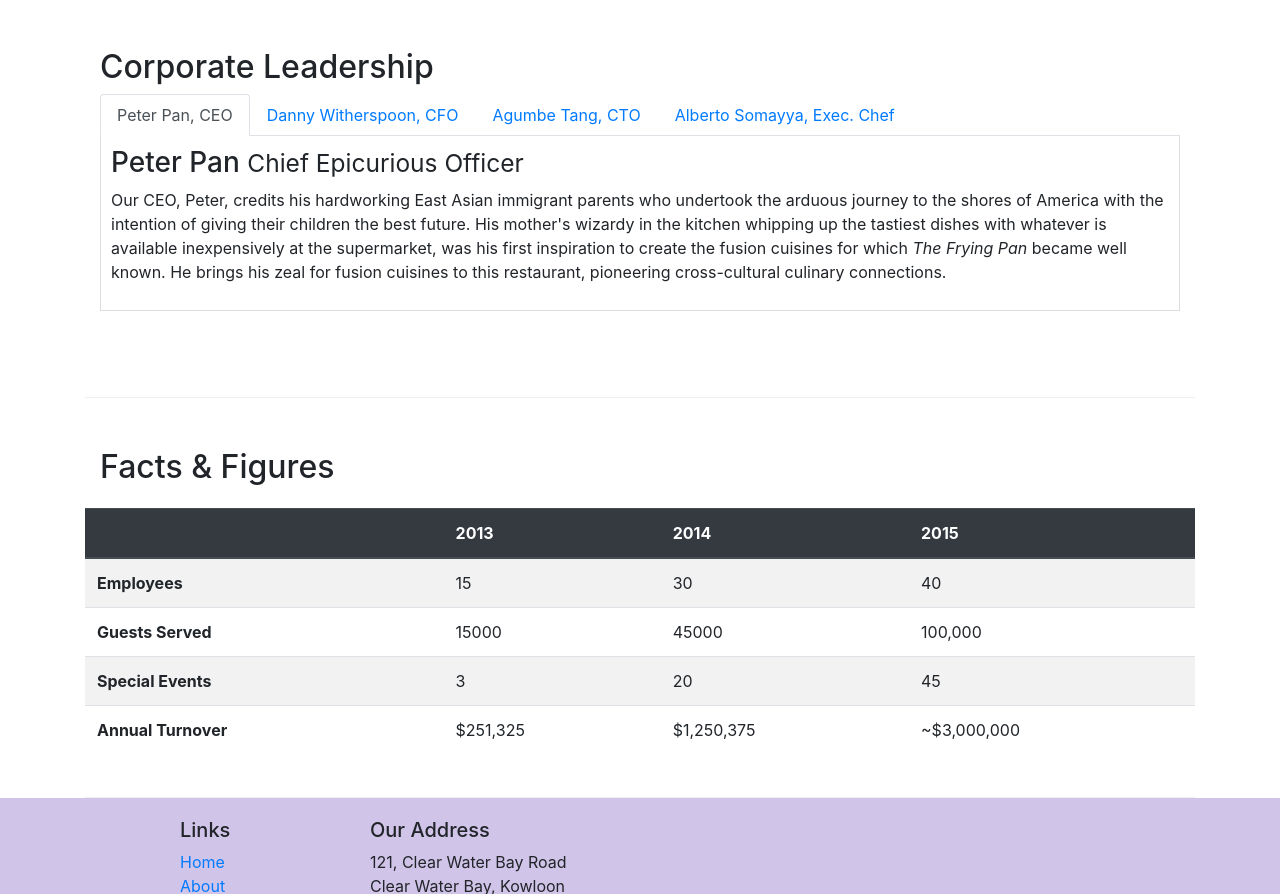
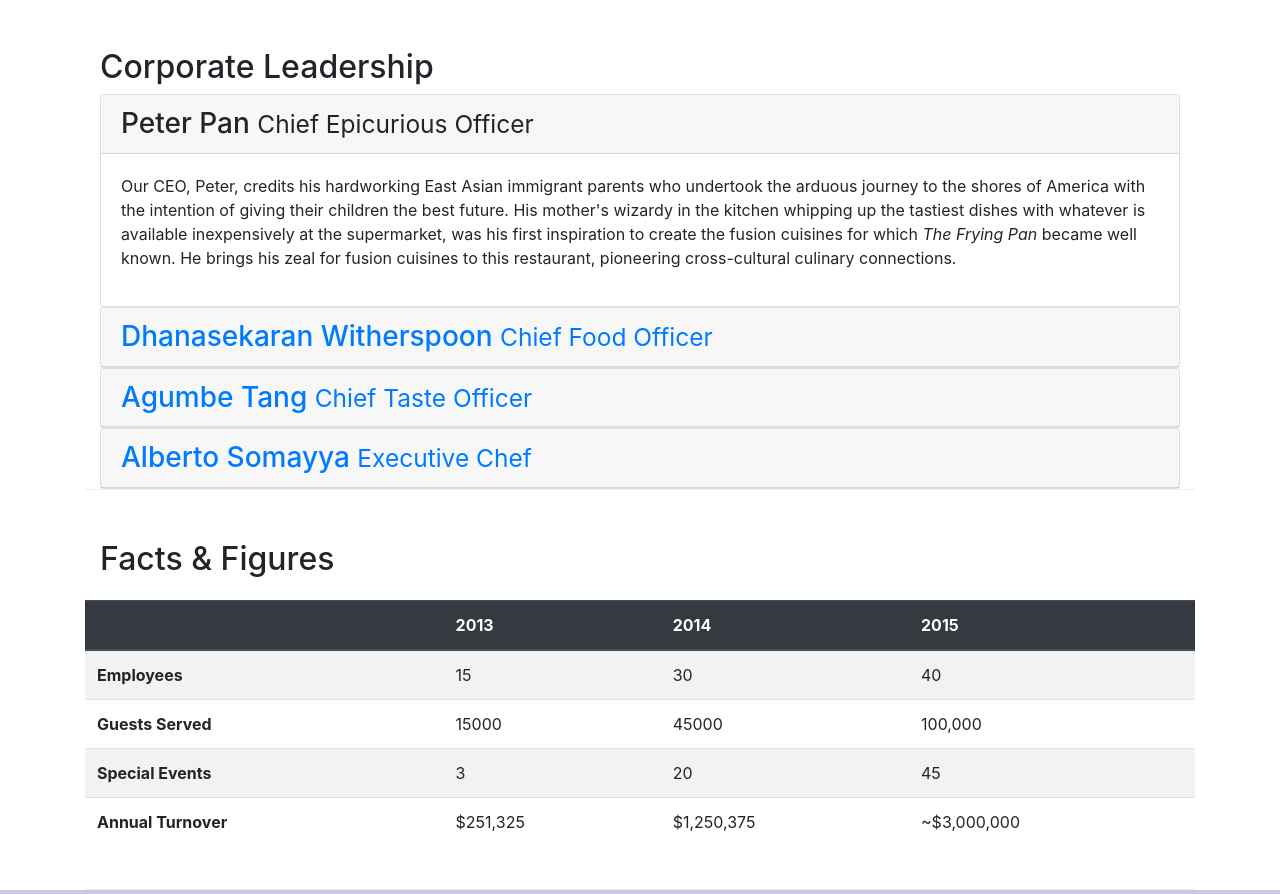
Before and after one commit to cao-si-yuan/bootstrap-confusion, a plain HTML site: page aboutus.html in a window 1280 px wide. Shown: the part 1030-1924 px from the top of the page. Drawn offline with nearby package versions, Linux system fonts and the light colour scheme.

Commit message:
Accordion

```diff
--- a/aboutus.html
+++ b/aboutus.html
@@ -104,40 +104,63 @@
         <div class="row row-content">
             <div class="col-12">
                 <h2>Corporate Leadership</h2>
-                <ul class="nav nav-tabs">
-                    <li class="nav-item">
-                      <a class="nav-link active" href="#peter"
-                        role="tab" data-toggle="tab">Peter Pan, CEO</a>
-                    </li>
-                    <li class="nav-item">
-                      <a class="nav-link" href="#danny" role="tab"
-                        data-toggle="tab">Danny Witherspoon, CFO</a>
-                    </li>
-                    <li class="nav-item">
-                      <a class="nav-link" href="#agumbe"role="tab"
-                        data-toggle="tab">Agumbe Tang, CTO</a>
-                    </li>
-                    <li class="nav-item">
-                      <a class="nav-link" href="#alberto" role="tab"
-                        data-toggle="tab">Alberto Somayya, Exec. Chef</a>
-                    </li>
-                </ul>
-                <div class="tab-content">
-                    <div rol="tabpanel" class="tab-pane fade show active" id="peter">
-                        <h3>Peter Pan <small>Chief Epicurious Officer</small></h3>
-                        <p class="d-none d-sm-block">Our CEO, Peter, credits his hardworking East Asian immigrant parents who undertook the arduous journey to the shores of America with the intention of giving their children the best future. His mother's wizardy in the kitchen whipping up the tastiest dishes with whatever is available inexpensively at the supermarket, was his first inspiration to create the fusion cuisines for which <em>The Frying Pan</em> became well known. He brings his zeal for fusion cuisines to this restaurant, pioneering cross-cultural culinary connections.</p>
+
+                <div id="accordion">
+                    <div class="card">
+                        <div class="card-header" role="tab" id="peterhead">
+                            <h3 class="mb-0">
+                                <a data-toggle="collapse" data-target="#peter">
+                                Peter Pan <small>Chief Epicurious Officer</small>
+                            </a>
+                            </h3>
+                        </div>
+                        <div rol="tabpanel" class="tab-pane fade show active" id="peter" data-parent="#accordion">
+                            <div class="card-body">
+                                <p class="d-none d-sm-block">Our CEO, Peter, credits his hardworking East Asian immigrant parents who undertook the arduous journey to the shores of America with the intention of giving their children the best future. His mother's wizardy in the kitchen whipping up the tastiest dishes with whatever is available inexpensively at the supermarket, was his first inspiration to create the fusion cuisines for which <em>The Frying Pan</em> became well known. He brings his zeal for fusion cuisines to this restaurant, pioneering cross-cultural culinary connections.</p>
+                            </div>
+                        </div>
                     </div>
-                    <div rol="tabpanel" class="tab-pane fade show" id="danny">
-                        <h3>Dhanasekaran Witherspoon <small>Chief Food Officer</small></h3>
-                        <p class="d-none d-sm-block">Our CFO, Danny, as he is affectionately referred to by his colleagues, comes from a long established family tradition in farming and produce. His experiences growing up on a farm in the Australian outback gave him great appreciation for varieties of food sources. As he puts it in his own words, <em>Everything that runs, wins, and everything that stays, pays!</em></p>
+                    <div class="card">
+                            <div class="card-header" role="tab" id="dannyhead">
+                            <h3 class="mb-0">
+                                <a class="collapsed" data-toggle="collapse" data-target="#danny">
+                                Dhanasekaran Witherspoon <small>Chief Food Officer</small>
+                                </a>
+                            </h3>
+                        </div>
+                        <div class="collapse" id="danny" data-parent="#accordion">
+                            <div class="card-body">
+                                <p class="d-none d-sm-block">Our CFO, Danny, as he is affectionately referred to by his colleagues, comes from a long established family tradition in farming and produce. His experiences growing up on a farm in the Australian outback gave him great appreciation for varieties of food sources. As he puts it in his own words, <em>Everything that runs, wins, and everything that stays, pays!</em></p>
+                            </div>
+                        </div>
                     </div>
-                    <div rol="tabpanel" class="tab-pane fade show" id="agumbe">
-                        <h3>Agumbe Tang <small>Chief Taste Officer</small></h3>
-                        <p class="d-none d-sm-block">Blessed with the most discerning gustatory sense, Agumbe, our CTO, personally ensures that every dish that we serve meets his exacting tastes. Our chefs dread the tongue lashing that ensues if their dish does not meet his exacting standards. He lives by his motto, <em>You click only if you survive my lick.</em></p>
+                    <div class="card">
+                            <div class="card-header" role="tab" id="agumbehead">
+                            <h3 class="mb-0">
+                                <a class="collapsed" data-toggle="collapse" data-target="#agumbe">
+                                Agumbe Tang <small>Chief Taste Officer</small>
+                                </a>
+                            </h3>
+                        </div>
+                        <div class="collapse" id="agumbe" data-parent="#accordion">
+                            <div class="card-body">
+                                <p class="d-none d-sm-block">Blessed with the most discerning gustatory sense, Agumbe, our CTO, personally ensures that every dish that we serve meets his exacting tastes. Our chefs dread the tongue lashing that ensues if their dish does not meet his exacting standards. He lives by his motto, <em>You click only if you survive my lick.</em></p>
+                            </div>
+                        </div>
                     </div>
-                    <div rol="tabpanel" class="tab-pane fade show" id="alberto">
-                        <h3>Alberto Somayya <small>Executive Chef</small></h3>
-                        <p class="d-none d-sm-block">Award winning three-star Michelin chef with wide International experience having worked closely with whos-who in the culinary world, he specializes in creating mouthwatering Indo-Italian fusion experiences. He says, <em>Put together the cuisines from the two craziest cultures, and you get a winning hit! Amma Mia!</em></p>
+                    <div class="card">
+                            <div class="card-header" role="tab" id="albertohead">
+                            <h3 class="mb-0">
+                                <a class="collapsed" data-toggle="collapse" data-target="#alberto">
+                                Alberto Somayya <small>Executive Chef</small>
+                                </a>
+                            </h3>
+                        </div>
+                        <div class="collapse" id="alberto" data-parent="#accordion">
+                            <div class="card-body">
+                                <p class="d-none d-sm-block">Award winning three-star Michelin chef with wide International experience having worked closely with whos-who in the culinary world, he specializes in creating mouthwatering Indo-Italian fusion experiences. He says, <em>Put together the cuisines from the two craziest cultures, and you get a winning hit! Amma Mia!</em></p>
+                            </div>
+                        </div>
                     </div>
                 </div>
             </div>
```
